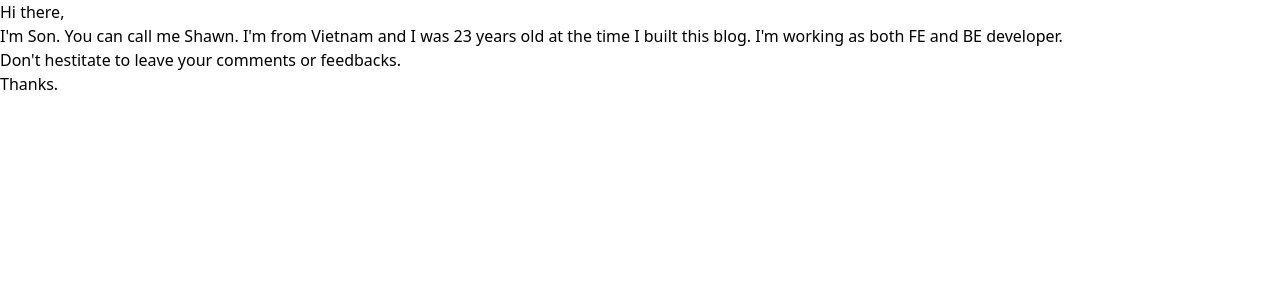
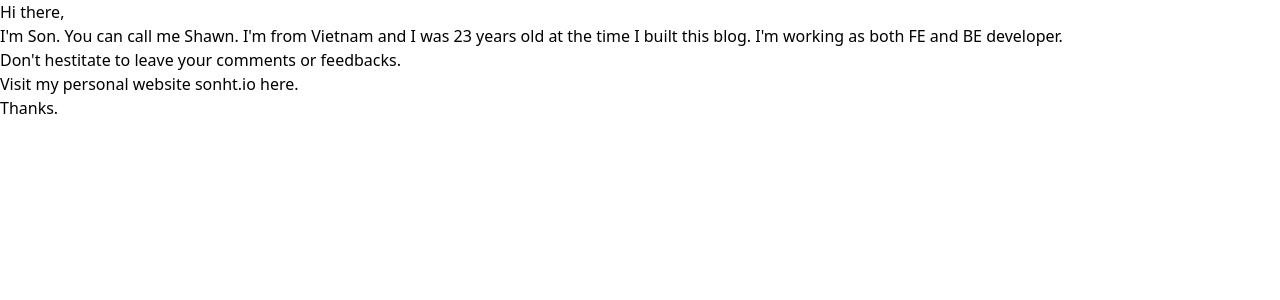
Before and after one commit to sonht1109/my-blogs, a Next.js app: page /about in a window 1280 px wide. Shown: the top 300 px of the page. Built offline with nearby package versions, Linux system fonts and the light colour scheme; what react-photo-view would draw is missing.

Commit message:
update footer

```diff
--- a/src/pages/about.mdx
+++ b/src/pages/about.mdx
@@ -25,4 +25,6 @@ I'm Son. You can call me Shawn. I'm from Vietnam and I was 23 years old at the t
 
 Don't hestitate to leave your comments or feedbacks.
 
+Visit my personal website [sonht.io](https://sonht.io.vn) here.
+
 Thanks.
--- a/theme.config.jsx
+++ b/theme.config.jsx
@@ -1,4 +1,4 @@
-import CommentSection from '@/components/comment-section'
+import CommentSection from "@/components/comment-section";
 
 const config = {
   footer: (
@@ -7,6 +7,32 @@ const config = {
       <div className="flex justify-between items-center">
         <p>© 2023 - {new Date().getFullYear()} by sonht1109</p>
         <div className="inline-flex sm:ml-auto sm:mt-0 mt-4 justify-center sm:justify-start">
+          <a
+            target="_blank"
+            href="https://sonht.io.vn"
+            className="ml-2 text-gray-500"
+            rel="noreferrer"
+          >
+            <svg
+              xmlns="http://www.w3.org/2000/svg"
+              width="24"
+              height="24"
+              viewBox="0 0 24 24"
+              fill="none"
+              stroke="currentColor"
+              stroke-width="2"
+              stroke-linecap="round"
+              stroke-linejoin="round"
+              class="icon icon-tabler icons-tabler-outline icon-tabler-world"
+            >
+              <path stroke="none" d="M0 0h24v24H0z" fill="none" />
+              <path d="M3 12a9 9 0 1 0 18 0a9 9 0 0 0 -18 0" />
+              <path d="M3.6 9h16.8" />
+              <path d="M3.6 15h16.8" />
+              <path d="M11.5 3a17 17 0 0 0 0 18" />
+              <path d="M12.5 3a17 17 0 0 1 0 18" />
+            </svg>
+          </a>
           <a
             target="_blank"
             href="https://github.com/sonht1109"
@@ -21,25 +47,6 @@ const config = {
               fill="currentColor"
             >
               <path d="M12 0c-6.626 0-12 5.373-12 12 0 5.302 3.438 9.8 8.207 11.387.599.111.793-.261.793-.577v-2.234c-3.338.726-4.033-1.416-4.033-1.416-.546-1.387-1.333-1.756-1.333-1.756-1.089-.745.083-.729.083-.729 1.205.084 1.839 1.237 1.839 1.237 1.07 1.834 2.807 1.304 3.492.997.107-.775.418-1.305.762-1.604-2.665-.305-5.467-1.334-5.467-5.931 0-1.311.469-2.381 1.236-3.221-.124-.303-.535-1.524.117-3.176 0 0 1.008-.322 3.301 1.23.957-.266 1.983-.399 3.003-.404 1.02.005 2.047.138 3.006.404 2.291-1.552 3.297-1.23 3.297-1.23.653 1.653.242 2.874.118 3.176.77.84 1.235 1.911 1.235 3.221 0 4.609-2.807 5.624-5.479 5.921.43.372.823 1.102.823 2.222v3.293c0 .319.192.694.801.576 4.765-1.589 8.199-6.086 8.199-11.386 0-6.627-5.373-12-12-12z" />
-            </svg>
-          </a>
-          <a
-            target="_blank"
-            href="https://www.facebook.com/sn.hngth/"
-            className="ml-2 text-gray-500"
-            rel="noreferrer"
-          >
-            <svg
-              fill="currentColor"
-              strokeLinecap="round"
-              strokeLinejoin="round"
-              strokeWidth="2"
-              className="w-5 h-5"
-              viewBox="0 0 24 24"
-              width="24"
-              height="24"
-            >
-              <path d="M18 2h-3a5 5 0 00-5 5v3H7v4h3v8h4v-8h3l1-4h-4V7a1 1 0 011-1h3z"></path>
             </svg>
           </a>
           <a
@@ -98,9 +105,15 @@ const config = {
       {meta.author && <meta name="author" content={meta.author} />}
       {meta.title && <meta property="og:title" content={meta.title} />}
       {meta.title && <meta property="twitter:title" content={meta.title} />}
-      {meta.description && <meta property="og:description" content={meta.description} />}
-      {meta.description && <meta property="twitter:description" content={meta.description} />}
-      {meta.description && <meta name="description" content={meta.description} />}
+      {meta.description && (
+        <meta property="og:description" content={meta.description} />
+      )}
+      {meta.description && (
+        <meta property="twitter:description" content={meta.description} />
+      )}
+      {meta.description && (
+        <meta name="description" content={meta.description} />
+      )}
     </>
   ),
   readMore: "Read More →",
```
